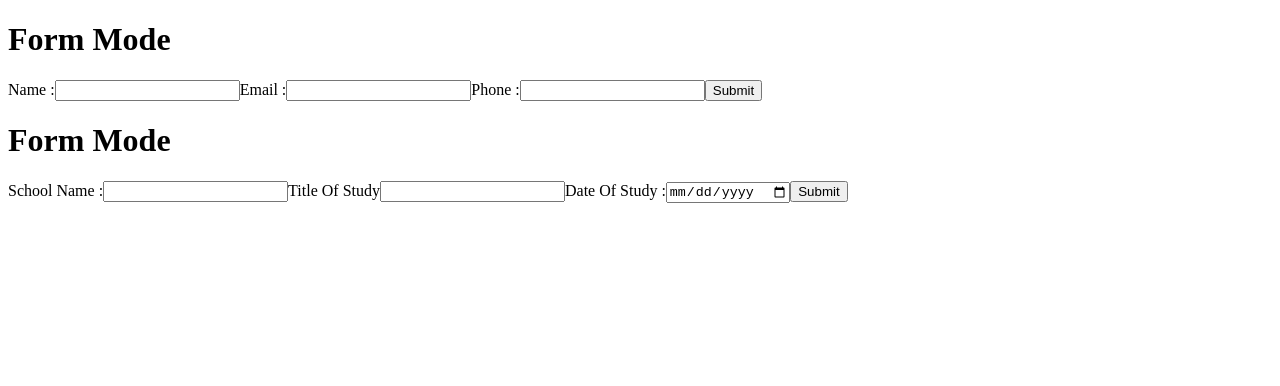
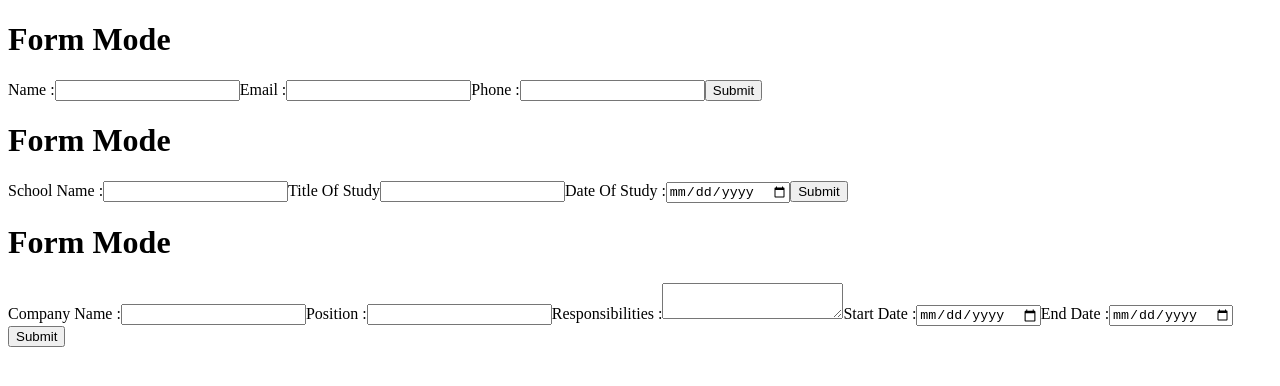
Before and after one commit to sanjeet2610/CV-Application, a React (Vite) app: page / in a window 1280 px wide. Shown: the top 386 px of the page. Built offline with nearby package versions, Linux system fonts and the light colour scheme.

Commit message:
Add experience section

```diff
--- a/src/App.jsx
+++ b/src/App.jsx
@@ -1,5 +1,6 @@
 import { useState } from "react";
 import LeftSection from "./components/leftSection";
+import RightSection from "./components/rightSection";
 
 export default function App() {
   const [generalInfo, setInfo] = useState({
@@ -15,6 +16,40 @@ export default function App() {
     dateOfStudy: "",
     isSubmitted: false,
   });
+
+  const [experienceInfo, setExp] = useState({
+    companyName: "",
+    positionTitle: "",
+    responsibilities: "",
+    startDate: "",
+    endDate: "",
+    isSubmitted: false,
+  });
+
+  const handleExperienceInfoSubmit = (e) => {
+    e.preventDefault();
+    setExp((prev) => {
+      const newObj = { ...prev };
+      newObj.isSubmitted = true;
+      return newObj;
+    });
+  };
+
+  const handleExperienceInfoEdit = () => {
+    setExp((prev) => {
+      const newObj = { ...prev };
+      newObj.isSubmitted = false;
+      return newObj;
+    });
+  };
+
+  const handleExperienceInfoChange = (name, value) => {
+    setExp((prev) => {
+      const newObj = { ...prev };
+      newObj[name] = value;
+      return newObj;
+    });
+  };
 
   const handleEducationalInfoSubmit = (e) => {
     e.preventDefault();
@@ -77,7 +112,16 @@ export default function App() {
         handleEducationalInfoSubmit={handleEducationalInfoSubmit}
         handleEducationalInfoEdit={handleEducationalInfoEdit}
         handleEducationalInfoChange={handleEducationalInfoChange}
+        experienceInfo={experienceInfo}
+        handleExperienceInfoChange={handleExperienceInfoChange}
+        handleExperienceInfoEdit={handleExperienceInfoEdit}
+        handleExperienceInfoSubmit={handleExperienceInfoSubmit}
       ></LeftSection>
+      <RightSection
+        generalInfo={generalInfo}
+        educationInfo={educationInfo}
+        experienceInfo={experienceInfo}
+      ></RightSection>
     </>
   );
 }
--- /dev/null
+++ b/src/components/experience.jsx
@@ -0,0 +1,82 @@
+export default function Experience({
+  experienceInfo,
+  handleExperienceInfoSubmit,
+  handleExperienceInfoEdit,
+  handleExperienceInfoChange,
+}) {
+  if (experienceInfo.isSubmitted) {
+    return (
+      <>
+        <h1>Display Mode</h1>
+        <p>Company Name : {experienceInfo.companyName}</p>
+        <p>Position :{experienceInfo.positionTitle}</p>
+        <p>Responsibilities :{experienceInfo.responsibilities}</p>
+        <p>Start Date :{experienceInfo.startDate}</p>
+        <p>End Date :{experienceInfo.endDate}</p>
+        <button onClick={handleExperienceInfoEdit}>Edit</button>
+      </>
+    );
+  } else {
+    return (
+      <>
+        <h1>Form Mode</h1>
+        <form onSubmit={handleExperienceInfoSubmit}>
+          <label htmlFor="company">Company Name :</label>
+          <input
+            type="text"
+            name="companyName"
+            value={experienceInfo.companyName}
+            id="company"
+            onChange={(e) =>
+              handleExperienceInfoChange(e.target.name, e.target.value)
+            }
+          />
+
+          <label htmlFor="position">Position :</label>
+          <input
+            type="text"
+            id="position"
+            name="positionTitle"
+            value={experienceInfo.positionTitle}
+            onChange={(e) =>
+              handleExperienceInfoChange(e.target.name, e.target.value)
+            }
+          />
+
+          <label htmlFor="responsibilities">Responsibilities :</label>
+          <textarea
+            id="responsibilities"
+            name="responsibilities"
+            value={experienceInfo.responsibilities}
+            onChange={(e) =>
+              handleExperienceInfoChange(e.target.name, e.target.value)
+            }
+          ></textarea>
+
+          <label htmlFor="startDate">Start Date :</label>
+          <input
+            type="date"
+            id="startDate"
+            name="startDate"
+            value={experienceInfo.startDate}
+            onChange={(e) =>
+              handleExperienceInfoChange(e.target.name, e.target.value)
+            }
+          />
+
+          <label htmlFor="endDate">End Date :</label>
+          <input
+            type="date"
+            name="endDate"
+            id="endDate"
+            value={experienceInfo.endDate}
+            onChange={(e) =>
+              handleExperienceInfoChange(e.target.name, e.target.value)
+            }
+          />
+          <button type="submit">Submit</button>
+        </form>
+      </>
+    );
+  }
+}
--- a/src/components/generalInfo.jsx
+++ b/src/components/generalInfo.jsx
@@ -21,6 +21,7 @@ export default function GeneralInfo({
         <form onSubmit={handleGeneralInfoSubmit}>
           <label htmlFor="name">Name :</label>
           <input
+            required
             name="name"
             type="text"
             id="name"
@@ -31,6 +32,7 @@ export default function GeneralInfo({
           />
           <label htmlFor="email">Email :</label>
           <input
+            required
             name="email"
             type="email"
             id="email"
@@ -41,6 +43,7 @@ export default function GeneralInfo({
           ></input>
           <label htmlFor="phone">Phone :</label>
           <input
+            required
             name="phone"
             type="number"
             id="phone"
--- a/src/components/leftSection.jsx
+++ b/src/components/leftSection.jsx
@@ -1,6 +1,8 @@
 import GeneralInfo from "./generalInfo";
 import Education from "./education";
+import Experience from "./experience";
 export default function LeftSection(props) {
+  console.log(props)
   return (
     <>
       <GeneralInfo
@@ -15,6 +17,12 @@ export default function LeftSection(props) {
         handleEducationalInfoSubmit={props.handleEducationalInfoSubmit}
         handleEducationalInfoEdit={props.handleEducationalInfoEdit}
       ></Education>
+      <Experience
+        experienceInfo = {props.experienceInfo}
+        handleExperienceInfoChange = {props.handleExperienceInfoChange}
+        handleExperienceInfoEdit = {props.handleExperienceInfoEdit}
+        handleExperienceInfoSubmit = {props.handleExperienceInfoSubmit}
+      ></Experience>
     </>
   );
 }
--- a/src/components/rightSection.jsx
+++ b/src/components/rightSection.jsx
@@ -0,0 +1,17 @@
+export default function RightSection({
+  generalInfo,
+  educationInfo,
+  experienceInfo,
+}) {
+  return (
+    <>
+      {generalInfo.isSubmitted && (
+        <div>
+          <h2>{generalInfo.name}</h2>
+          <a href={`mailto:${generalInfo.email}`}>{generalInfo.email}</a>
+          <a href={`tel:${generalInfo.phone}`}>{generalInfo.phone}</a>
+        </div>
+      )}
+    </>
+  );
+}
```
